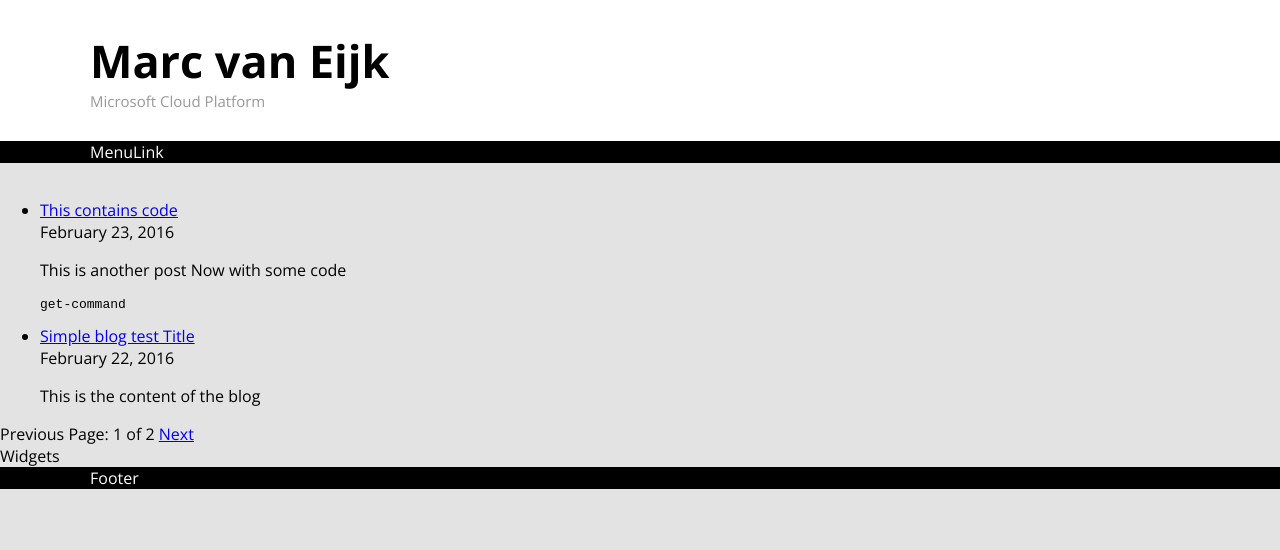
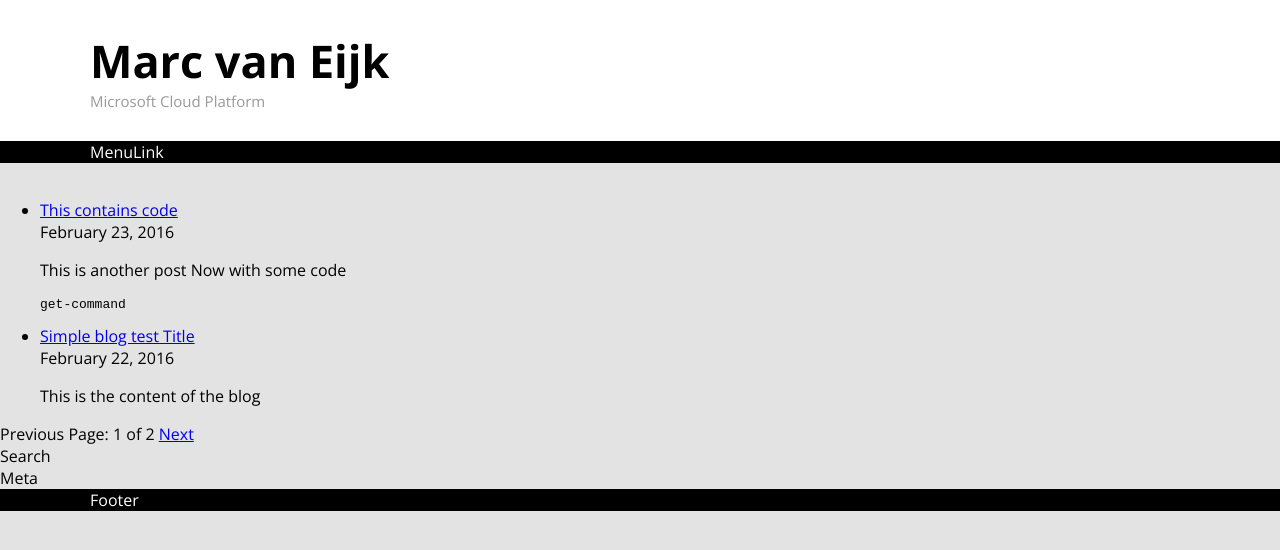
Before and after one commit to marcvaneijkdemo/marcvaneijkdemo.github.io, a Jekyll site: the page built from index.html, in a window 1280 px wide. Shown: the top 550 px of the page. Built offline with Jekyll 4.4.1, drawn with Linux system fonts in a browser that asks for light colours; the list of posts is cut into pages by our own code.

Commit message:
Update default.html

```diff
--- a/_layouts/default.html
+++ b/_layouts/default.html
@@ -25,7 +25,10 @@
     <div class="siteContentWrapper">
         <div class="siteContent">
             <div class="siteContentMain">{{ content }}</div>
-            <div class="siteContentWidgets">Widgets</div>
+            <div class="siteContentWidgets">
+                <div class="widgetSearch">Search</div>
+                <div class="widgetMeta">Meta</div>
+            </div>
         </div>
     </div>
     <div class="siteFooterWrapper">
```
